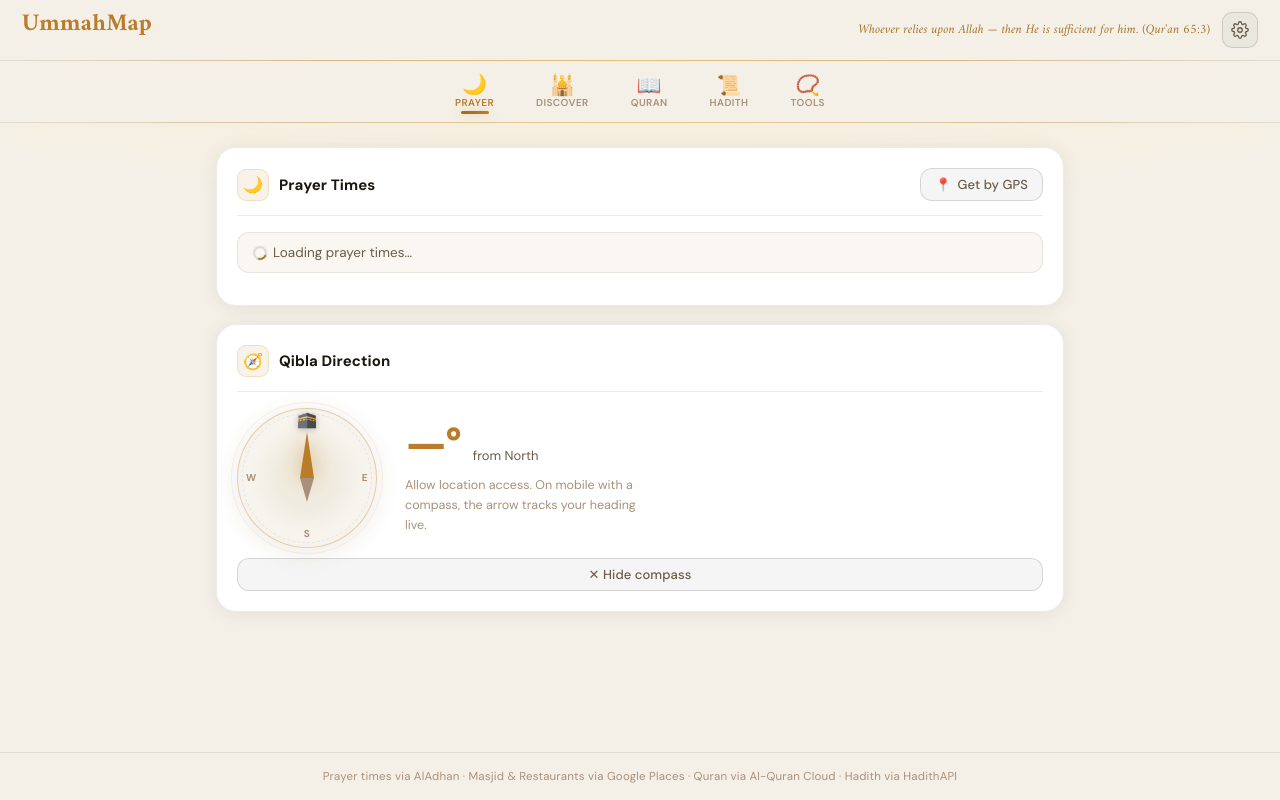
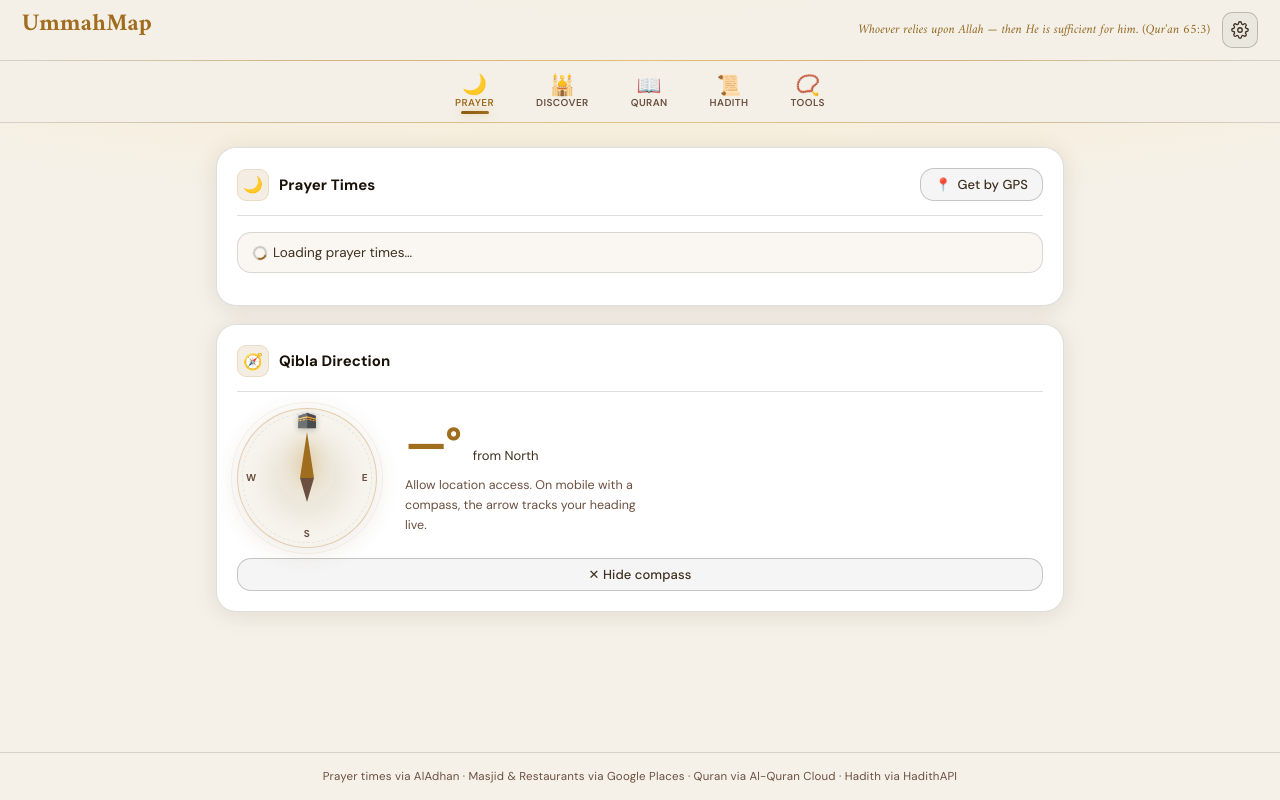
Before and after one commit to villen0/ummahmap, a Flask app: page / in a window 1280 px wide. Run offline with Flask 3, Linux system fonts and the light colour scheme.

Commit message:
Improve colour palette for 60+ eye comfort (#25)
Higher-contrast text, more visible borders, and richer gold/green
accents — all tuned for ageing eyes without changing font sizes.

Text:
- text2: #6b5c49 → #3d3020 (much darker, clear on cream bg)
- text3: #a8917a → #6b5040 (was near-invisible; now clearly readable)
- text:  #1c1610 → #1a1209 (marginally darker near-black)

Borders — more visible card/button outlines:
- border:  0.08 → 0.13 opacity
- border2: 0.13 → 0.20 opacity
- border3: 0.22 → 0.32 opacity

Gold accents — richer, stronger contrast on cream:
- gold:  #9e6b18 → #8a5c10
- gold2: #b87c2a → #a06c1e
- gold3: #d4983e → #bc832e

Green — deeper teal for clear status indicators:
- green: #0a9e6e → #087a54

Other:
- border-radius-sm/xs slightly increased for softer feel
- Card + element shadows slightly stronger for depth cues
- Background slightly warmer cream; golden radial highlight softened

https://claude.ai/code/session_01QL1MSP5Rs4a8ck6bgqUJe8

Co-authored-by: Claude <noreply@anthropic.com>

```diff
--- a/static/style.css
+++ b/static/style.css
@@ -2,46 +2,46 @@
 *, *::before, *::after { box-sizing: border-box; margin: 0; padding: 0; }
 
 :root {
-  /* Backgrounds — warm ivory / parchment */
-  --bg:        #f4f0e8;
+  /* Backgrounds — warm cream, easy on aging eyes */
+  --bg:        #f5f1e9;
   --bg2:       #ffffff;
   --bg3:       #faf7f2;
-  --bg4:       #f0ebe0;
-
-  /* Borders */
-  --border:    rgba(0,0,0,0.08);
-  --border2:   rgba(0,0,0,0.13);
-  --border3:   rgba(0,0,0,0.22);
-
-  /* Gold — warm amber, darkened for light bg contrast */
-  --gold:      #9e6b18;
-  --gold2:     #b87c2a;
-  --gold3:     #d4983e;
-  --gold-dim:  rgba(184,124,42,0.1);
-
-  /* Emerald — Islamic green, darkened for light bg */
-  --green:        #0a9e6e;
-  --green-dim:    rgba(10,158,110,0.1);
-
-  /* Text */
-  --text:      #1c1610;
-  --text2:     #6b5c49;
-  --text3:     #a8917a;
-
-  --red:       #c43030;
+  --bg4:       #ede8dc;
+
+  /* Borders — more visible for low-contrast sensitivity */
+  --border:    rgba(0,0,0,0.13);
+  --border2:   rgba(0,0,0,0.20);
+  --border3:   rgba(0,0,0,0.32);
+
+  /* Gold — rich amber with strong contrast on cream */
+  --gold:      #8a5c10;
+  --gold2:     #a06c1e;
+  --gold3:     #bc832e;
+  --gold-dim:  rgba(160,108,30,0.12);
+
+  /* Emerald — strong readable teal-green */
+  --green:        #087a54;
+  --green-dim:    rgba(8,122,84,0.11);
+
+  /* Text — high-contrast for clarity */
+  --text:      #1a1209;   /* near-black, warm */
+  --text2:     #3d3020;   /* dark brown — was too light for seniors */
+  --text3:     #6b5040;   /* medium warm brown — was far too light */
+
+  --red:       #b02020;
 
   /* Shape */
   --radius:    20px;
-  --radius-sm: 12px;
-  --radius-xs: 8px;
+  --radius-sm: 14px;
+  --radius-xs: 10px;
 
   /* Typography */
   --font-body:   'DM Sans', sans-serif;
   --font-arabic: 'Amiri', serif;
 
-  /* Shadows */
-  --shadow-card: 0 2px 18px rgba(100,70,30,0.09), 0 1px 0 rgba(255,255,255,0.85) inset;
-  --shadow-sm:   0 2px 10px rgba(100,70,30,0.1);
+  /* Shadows — slightly more prominent for depth perception */
+  --shadow-card: 0 3px 22px rgba(100,70,30,0.13), 0 1px 0 rgba(255,255,255,0.9) inset;
+  --shadow-sm:   0 2px 12px rgba(100,70,30,0.12);
 }
 
 html { font-size: 16px; }
@@ -55,14 +55,14 @@ body {
   flex-direction: column;
   -webkit-font-smoothing: antialiased;
   background-image:
-    radial-gradient(ellipse 140% 50% at 50% -5%, rgba(255,235,190,0.55) 0%, transparent 65%);
-}
-
-/* Thin custom scrollbars */
-::-webkit-scrollbar { width: 5px; height: 5px; }
+    radial-gradient(ellipse 140% 50% at 50% -5%, rgba(255,230,170,0.5) 0%, transparent 65%);
+}
+
+/* Scrollbars */
+::-webkit-scrollbar { width: 6px; height: 6px; }
 ::-webkit-scrollbar-track { background: transparent; }
-::-webkit-scrollbar-thumb { background: rgba(0,0,0,0.15); border-radius: 10px; }
-* { scrollbar-width: thin; scrollbar-color: rgba(0,0,0,0.15) transparent; }
+::-webkit-scrollbar-thumb { background: rgba(0,0,0,0.18); border-radius: 8px; }
+* { scrollbar-width: thin; scrollbar-color: rgba(0,0,0,0.18) transparent; }
 
 /* ===== STICKY TOP (header + tabs nav combined) ===== */
 .sticky-top {
```
